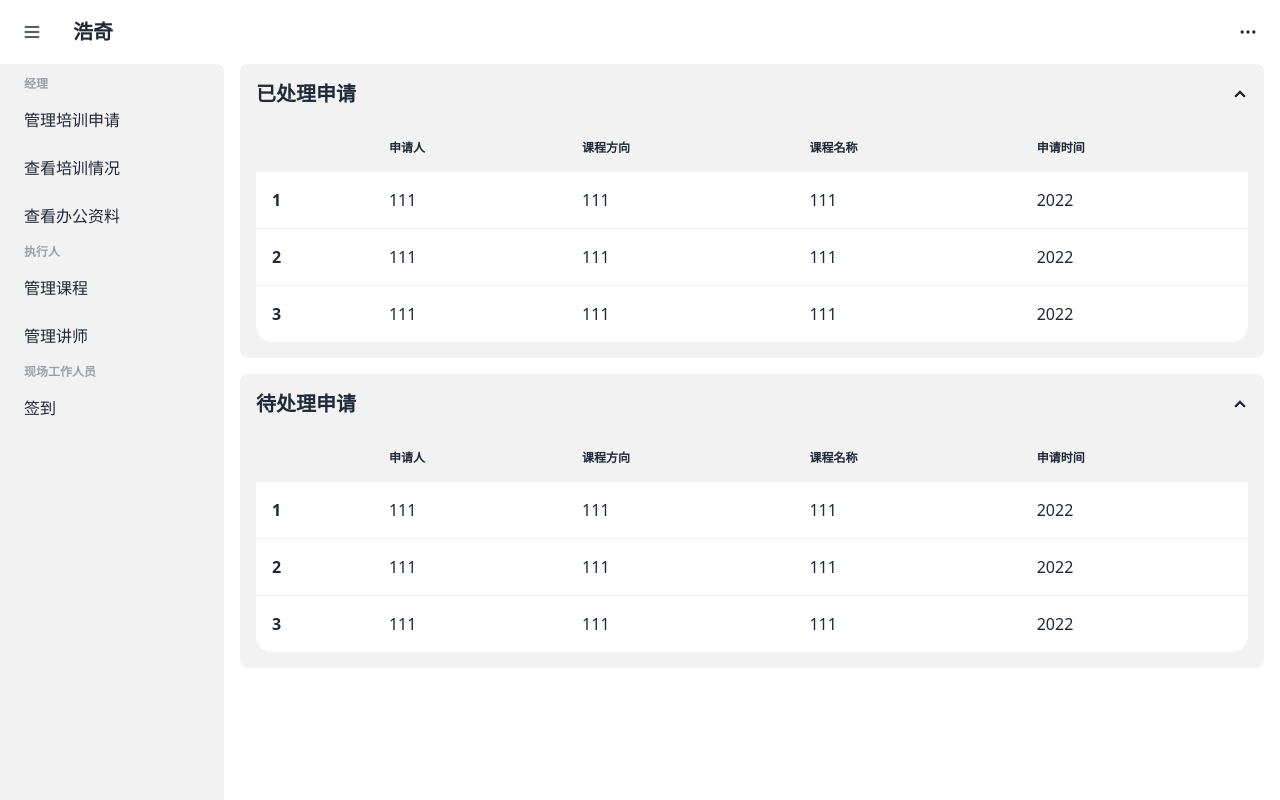
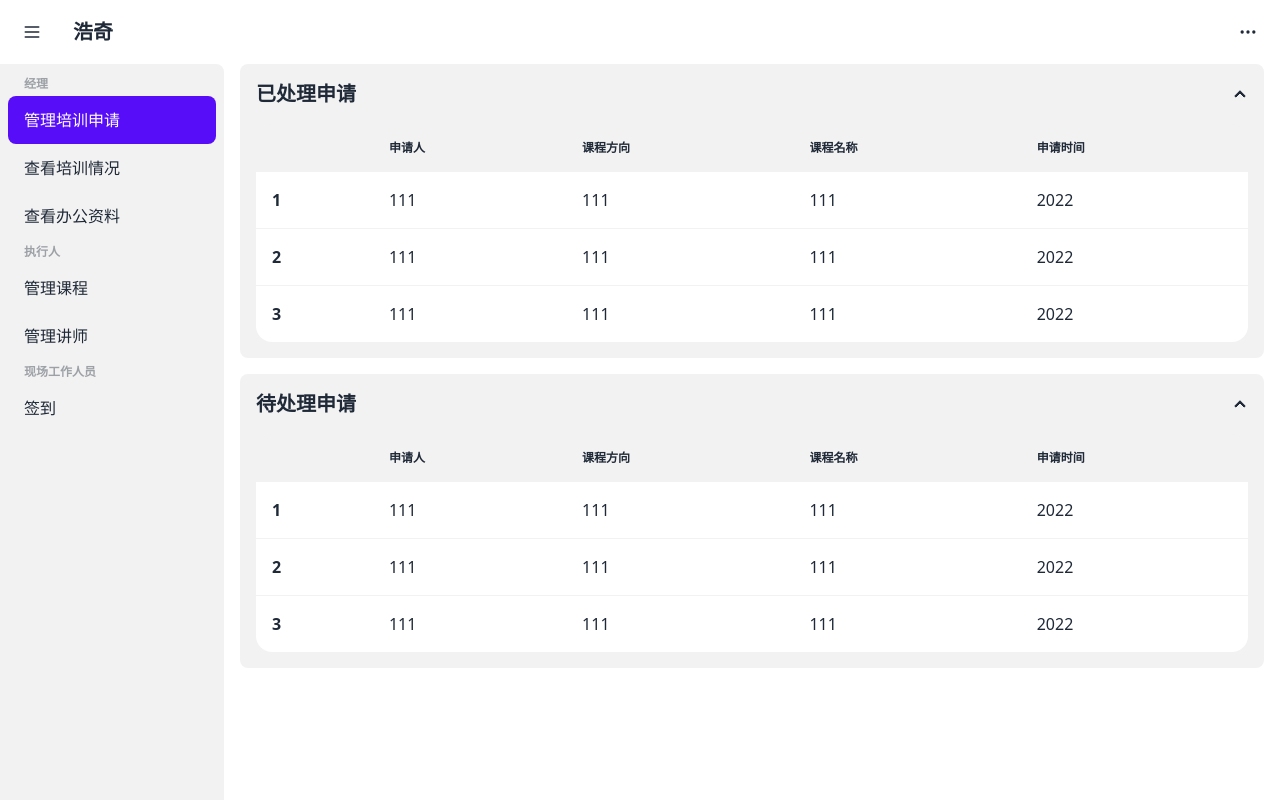
Before and after one commit to wql343/sad_project, a Vue app: page /employee/manageenroll in a window 1280 px wide. Built offline with nearby package versions, Linux system fonts and the light colour scheme; sample sign-in values are in the browser's storage.

Commit message:
优化代码

```diff
--- a/src/store/index.js
+++ b/src/store/index.js
@@ -1,5 +1,6 @@
 import { ref } from "vue";
 import { defineStore } from "pinia";
+
 import piniaPluginPersist from 'pinia-plugin-persist';
 // 使用setup模式定义
 export const useStatusStore = defineStore("status", () => {
@@ -10,3 +11,17 @@ export const useStatusStore = defineStore("status", () => {
 
   return { status, choose };
 });
+export const useActiveStore = defineStore('active',()=>{
+  const isActive = ref([
+    'active', '', '', '', '', ''
+])
+const active = (index) => {
+    for (let i = 0; i < isActive.length; i++) {
+        isActive.value[i] = ''
+    }
+    isActive.value[index] = 'active'
+    console.log(isActive.value)
+}
+
+return {isActive,active}
+})
--- a/src/views/employee/EmployeeView.vue
+++ b/src/views/employee/EmployeeView.vue
@@ -1,3 +1,4 @@
+import { ref, reactive, onMounted } from 'vue';
 <template>
     <div class="w-full h-full overflow-hidden flex ">
         <aside class="fixed w-56 h-full">
@@ -5,18 +6,18 @@
                 <li class="menu-title">
                     <span>经理</span>
                 </li>
-                <li><a href="/employee/manageenroll">管理培训申请</a></li>
-                <li><a href="/employee/managetrain">查看培训情况</a></li>
-                <li><a href="/employee/managematerial">查看办公资料</a></li>
+                <li><a :class="isActive[0]" href="/employee/manageenroll" @click="active(0)">管理培训申请</a></li>
+                <li><a :class="isActive[1]" href="/employee/managetrain" @click="active(1)">查看培训情况</a></li>
+                <li><a :class="isActive[2]" href="/employee/managematerial" @click="active(2)">查看办公资料</a></li>
                 <li class="menu-title">
                     <span>执行人</span>
                 </li>
-                <li><a href="/employee/managecourse">管理课程</a></li>
-                <li><a href="/employee/manageteacher">管理讲师</a></li>
+                <li><a :class="isActive[3]" href="/employee/managecourse" @click="active(3)">管理课程</a></li>
+                <li><a :class="isActive[4]" href="/employee/manageteacher" @click="active(4)">管理讲师</a></li>
                 <li class="menu-title">
                     <span>现场工作人员</span>
                 </li>
-                <li><a href="/employee/manageattendance">签到</a></li>
+                <li><a :class="isActive[5]" href="/employee/manageattendance" @click="active(5)">签到</a></li>
             </ul>
         </aside>
         <main class='w-full ml-60 mr-4'>
@@ -24,3 +25,24 @@
         </main>
     </div>
 </template>
+<script setup>
+import { ref, reactive,onUpdated,onMounted} from 'vue'
+// import {useActiveStore} from "../../store"
+// import { storeToRefs } from 'pinia'
+// const store = useActiveStore()
+// const {isActive} = storeToRefs(store)
+// const {active} = store
+const isActive = ref([
+    'active', '', '', '', '', ''
+])
+const active = (index) => {
+    for (let i = 0; i < isActive.length; i++) {
+        isActive.value[i] = ''
+    }
+    isActive.value[index] = 'active'
+    console.log(isActive.value)
+}
+onMounted(() => {
+    console.log(isActive.value)
+})
+</script>
```
